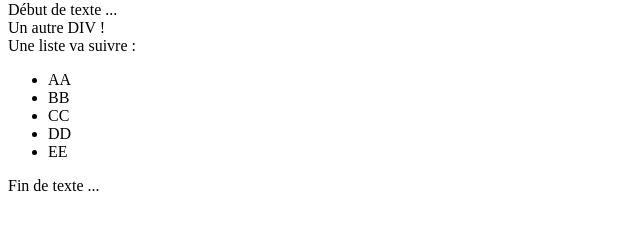
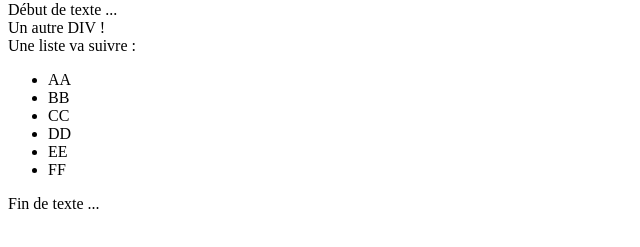
Before and after one commit to boced66/formation-git-udemy, a plain HTML site: page index.html in a window 1280 px wide. Shown: the part 79-326 px from the top of the page, without its empty margins (0-640 px from the left). Drawn offline with Linux system fonts and the light colour scheme.

Commit message:
Ajout FF

```diff
--- a/index.html
+++ b/index.html
@@ -21,6 +21,7 @@
             <li>CC</li>
             <li>DD</li>
             <li>EE</li>
+            <li>FF</li>
         </ul>
     </div>
     <div>
```
